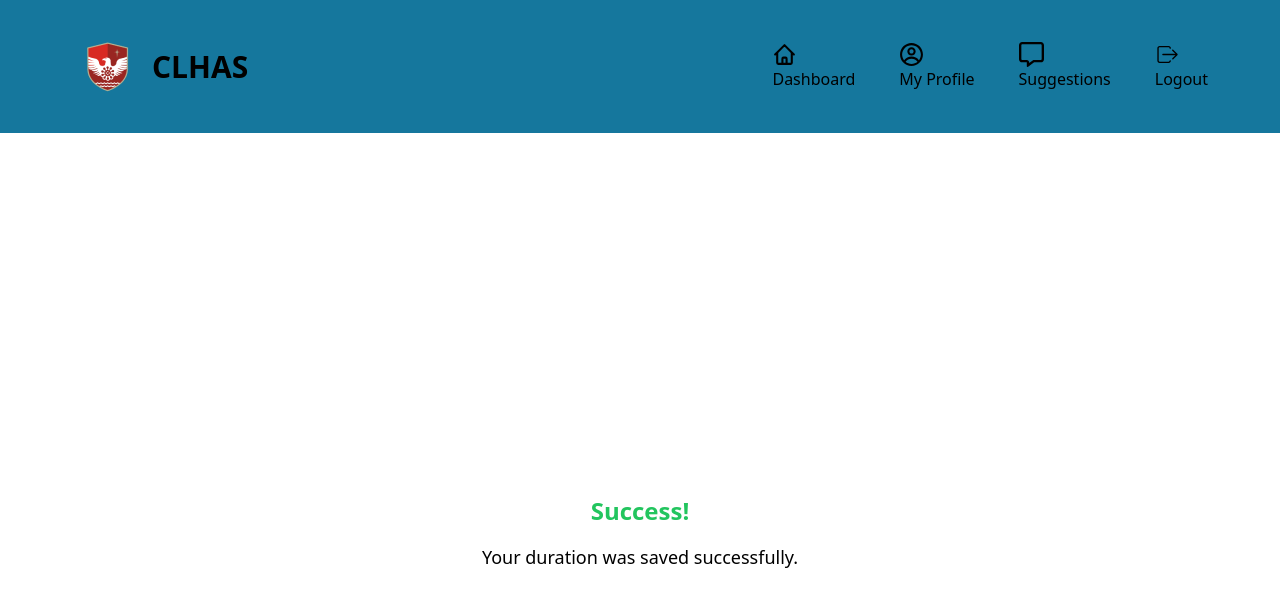
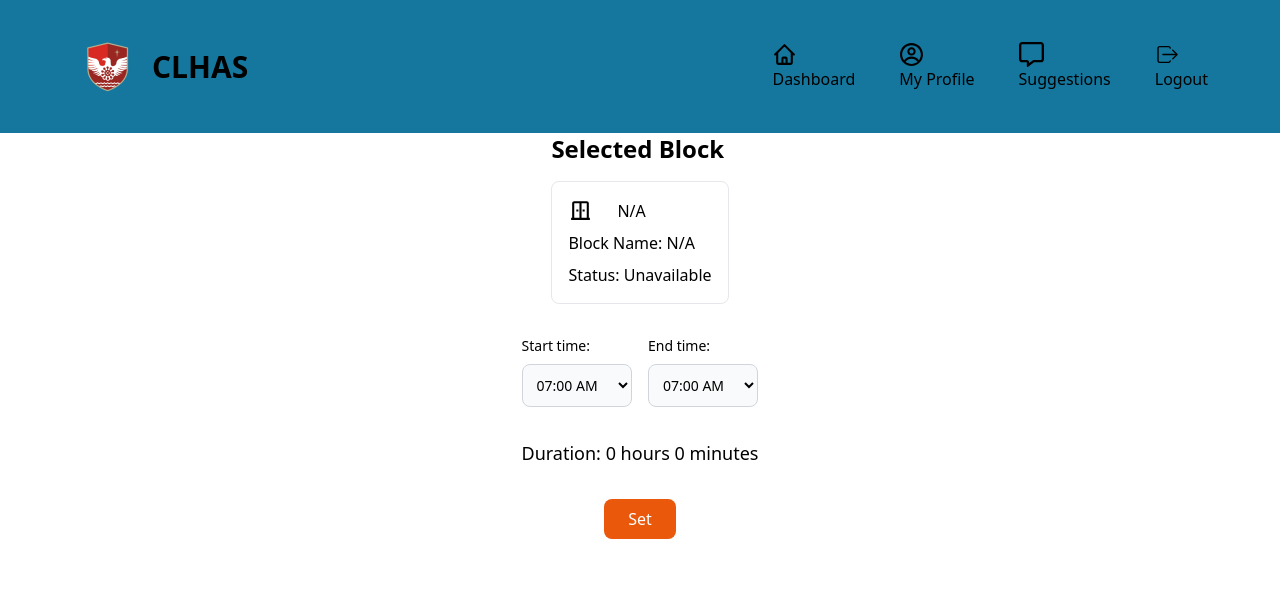
Before and after one commit to RamadanDY/web_available, a React (Vite) app in the folder client/: page /success in a window 1280 px wide. Shown: the top 606 px of the page. Built offline with nearby package versions, Linux system fonts and the light colour scheme.

Commit message:
working on the bug for sendimg the data from one compo to the other

```diff
--- a/client/src/pages/Confirm.jsx
+++ b/client/src/pages/Confirm.jsx
@@ -10,8 +10,8 @@ const Confirm = () => {
   const navigate = useNavigate(); // Hook to navigate to a different page
 
   const handleYesClick = () => {
-    // Redirect to the 'timeD' page
-    navigate("/timeduration"); // Adjust the path if necessary based on your route structure
+    // Redirect to the 'timeD' page with block data
+    navigate(`/timeduration/${classData.blockId}/${classData.classId}`, { state: classData });
   };
 
   return (
--- a/client/src/pages/Success.jsx
+++ b/client/src/pages/Success.jsx
@@ -1,17 +1,158 @@
-import React from "react";
-import { useLocation } from "react-router-dom";
+import React, { useState, useEffect } from "react";
+import { useNavigate, useLocation } from "react-router-dom";
+import axios from "axios";
+import { useParams } from "react-router-dom";
+import { MdOutlineDoorSliding } from "react-icons/md";
 
-const SuccessPage = () => {
-  const { state } = useLocation();
+const TimeD = () => {
+  const location = useLocation();
+  const { blockId, classId } = useParams(); // Retrieve blockId and classId from the URL
+  const classData = location.state; // Access the passed class data
+
+  const [startTime, setStartTime] = useState("07:00 AM");
+  const [endTime, setEndTime] = useState("07:00 AM");
+  const [duration, setDuration] = useState(null);
+  const [isSaving, setIsSaving] = useState(false);
+  const navigate = useNavigate();
+
+  // Function to calculate the duration
+  const calculateDuration = (start, end) => {
+    const convertToMinutes = (time) => {
+      const [timeStr, modifier] = time.split(" ");
+      const [hours, minutes] = timeStr.split(":").map(Number);
+      let totalMinutes = hours * 60 + minutes;
+      if (modifier === "PM" && hours !== 12) totalMinutes += 12 * 60;
+      if (modifier === "AM" && hours === 12) totalMinutes -= 12 * 60;
+      return totalMinutes;
+    };
+
+    const startMinutes = convertToMinutes(start);
+    const endMinutes = convertToMinutes(end);
+    let diffMinutes = endMinutes - startMinutes;
+
+    if (diffMinutes < 0) {
+      diffMinutes += 24 * 60;
+    }
+
+    const hours = Math.floor(diffMinutes / 60);
+    const minutes = diffMinutes % 60;
+
+    setDuration(`${hours} hours ${minutes} minutes`);
+  };
+
+  useEffect(() => {
+    calculateDuration(startTime, endTime);
+  }, [startTime, endTime]);
+
+  const generateTimeOptions = () => {
+    const options = [];
+    for (let h = 7; h < 19; h++) {
+      for (let m = 0; m < 60; m += 30) {
+        const hour = h > 12 ? h - 12 : h;
+        const minute = String(m).padStart(2, "0");
+        const period = h >= 12 ? "PM" : "AM";
+        const formattedTime = `${String(hour).padStart(2, "0")}:${minute} ${period}`;
+        options.push(formattedTime);
+      }
+    }
+    return options;
+  };
+
+  const handleSave = async (e) => {
+    e.preventDefault();
+    setIsSaving(true);
+
+    const payload = {
+      startTime,
+      endTime,
+      duration,
+      userId: classId, // Pass the classId directly
+      blockId: blockId, // Replace with dynamic block ID if needed
+    };
+
+    try {
+      const response = await axios.put("http://localhost:5000/api/time/hello", payload);
+      console.log("Payload being sent to the server:", payload); // Debug the payload
+      console.log("Server response:", response.data);
+
+      if (response.status === 200) {
+        console.log("Duration saved successfully:", response.data);
+        navigate("/success-page", { state: { duration } });
+      }
+    } catch (error) {
+      console.error("Error saving duration:", error.response?.data || error.message);
+      alert("Failed to save duration. Please try again.");
+    } finally {
+      setIsSaving(false);
+    }
+  };
+
   return (
-    <div className="flex flex-col items-center justify-center h-screen">
-      <h1 className="text-2xl font-bold text-green-500">Success!</h1>
-      <p className="text-lg mt-4">Your duration was saved successfully.</p>
-      {state?.duration && (
-        <p className="text-lg mt-4">Saved Duration: {state.duration}</p>
-      )}
+    <div className="timed-container flex flex-col items-center">
+      <div className="selected-block mb-8">
+        <h2 className="text-2xl font-bold">Selected Block</h2>
+        <div className="block-details border p-4 rounded-lg mt-4">
+          <div className="name flex flex-row items-center">
+            <MdOutlineDoorSliding size={25} />
+            <p className="pl-6">{classData?.classId || "N/A"}</p>
+          </div>
+          <p className="mt-2">Block Name: {classData?.blockName || "N/A"}</p>
+          <p className="mt-2">Status: {classData?.status || "Unavailable"}</p>
+        </div>
+      </div>
+
+      <form onSubmit={handleSave} className="max-w-[16rem] mx-auto grid grid-cols-2 gap-4">
+        <div>
+          <label htmlFor="start-time" className="block mb-2 text-sm font-medium">
+            Start time:
+          </label>
+          <select
+            id="start-time"
+            className="bg-gray-50 border border-gray-300 text-sm rounded-lg block w-full p-2.5"
+            value={startTime}
+            onChange={(e) => setStartTime(e.target.value)}
+            required
+          >
+            {generateTimeOptions().map((time, index) => (
+              <option key={index} value={time}>
+                {time}
+              </option>
+            ))}
+          </select>
+        </div>
+        <div>
+          <label htmlFor="end-time" className="block mb-2 text-sm font-medium">
+            End time:
+          </label>
+          <select
+            id="end-time"
+            className="bg-gray-50 border border-gray-300 text-sm rounded-lg block w-full p-2.5"
+            value={endTime}
+            onChange={(e) => setEndTime(e.target.value)}
+            required
+          >
+            {generateTimeOptions().map((time, index) => (
+              <option key={index} value={time}>
+                {time}
+              </option>
+            ))}
+          </select>
+        </div>
+        <div className="col-span-2 mt-4">
+          {duration && <p className="text-lg font-medium">Duration: {duration}</p>}
+        </div>
+        <div className="col-span-2 flex justify-center mt-4">
+          <button
+            type="submit"
+            className="bg-orange-600 text-white px-6 py-2 rounded-lg"
+            disabled={isSaving}
+          >
+            {isSaving ? "Saving..." : "Set"}
+          </button>
+        </div>
+      </form>
     </div>
   );
 };
 
-export default SuccessPage;
+export default TimeD;
--- a/client/src/pages/TimeD.jsx
+++ b/client/src/pages/TimeD.jsx
@@ -1,15 +1,19 @@
 import React, { useState, useEffect } from "react";
-import { useNavigate } from "react-router-dom";
+import { useNavigate, useLocation } from "react-router-dom";
 import axios from "axios";
 import { useParams } from "react-router-dom";
+import { MdOutlineDoorSliding } from "react-icons/md";
 
 const TimeD = () => {
+  const location = useLocation();
+  const { blockId, classId } = useParams(); // Retrieve blockId and classId from the URL
+  const classData = location.state; // Access the passed class data
+
   const [startTime, setStartTime] = useState("07:00 AM");
   const [endTime, setEndTime] = useState("07:00 AM");
   const [duration, setDuration] = useState(null);
   const [isSaving, setIsSaving] = useState(false);
   const navigate = useNavigate();
-  const { blockId, classId } = useParams(); // Retrieve classId from the URL
 
   // Function to calculate the duration
   const calculateDuration = (start, end) => {
@@ -59,7 +63,7 @@ const TimeD = () => {
     setIsSaving(true);
 
     try {
-      const response = await axios.put("http://localhost:5000/api/time/update/time ", {
+      const response = await axios.put("http://localhost:5000/api/time/update/time", {
         startTime,
         endTime,
         duration,
@@ -70,11 +74,10 @@ const TimeD = () => {
 
       console.log("blockId:", blockId);
 
-
       if (response.status === 200) {
         console.log("Duration saved successfully:", response.data);
         navigate("/success-page", { state: { duration } });
-      }s
+      }
     } catch (error) {
       console.error("Error saving duration:", error.response?.data || error.message);
       alert("Failed to save duration. Please try again.");
@@ -84,6 +87,19 @@ const TimeD = () => {
   };
 
   return (
+    <div className="timed-container flex flex-col items-center">
+      <div className="selected-block mb-8">
+        <h2 className="text-2xl font-bold">Selected Block</h2>
+        <div className="block-details border p-4 rounded-lg mt-4">
+          <div className="name flex flex-row items-center">
+            <MdOutlineDoorSliding size={25} />
+            <p className="pl-6">{classData?.classId || "N/A"}</p>
+          </div>
+          <p className="mt-2">Block Name: {classData?.blockName || "N/A"}</p>
+          <p className="mt-2">Status: {classData?.status || "Unavailable"}</p>
+        </div>
+      </div>
+
       <form onSubmit={handleSave} className="max-w-[16rem] mx-auto grid grid-cols-2 gap-4">
         <div>
           <label htmlFor="start-time" className="block mb-2 text-sm font-medium">
@@ -134,6 +150,7 @@ const TimeD = () => {
           </button>
         </div>
       </form>
+    </div>
   );
 };
 
```
Lines whose indentation alone changed are shown as unchanged.
